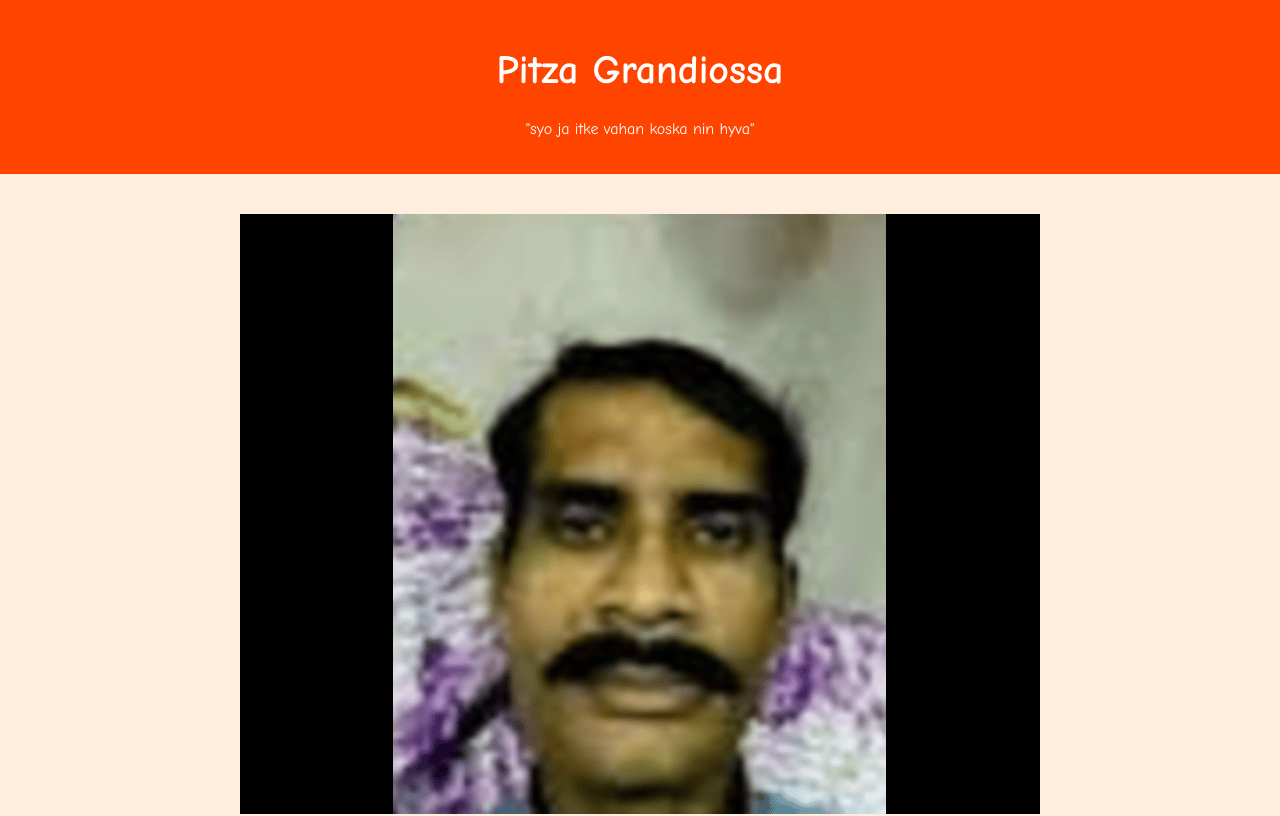
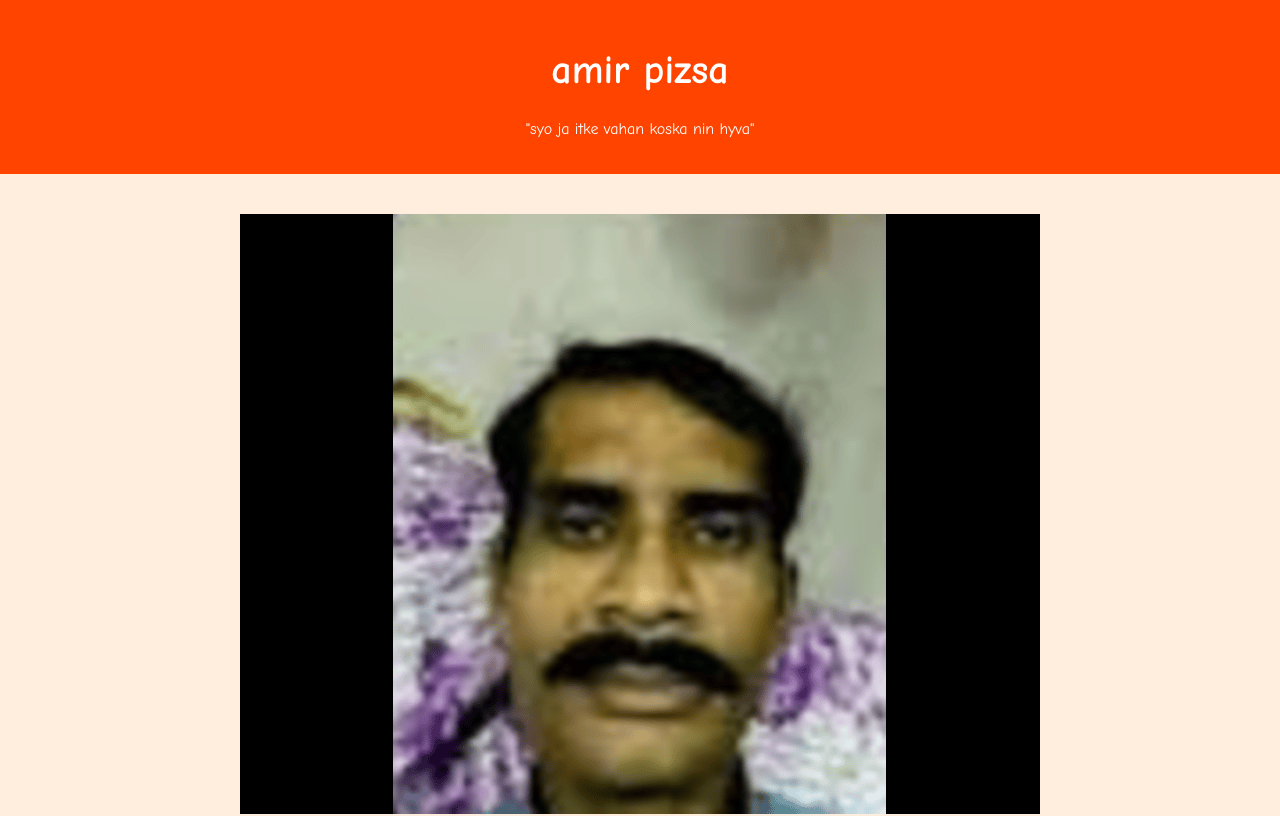
Before and after one commit to Nrthrn/nrthrn.github.io, a plain HTML site: page index.html in a window 1280 px wide. Shown: the top 816 px of the page. Drawn offline with Linux system fonts and the light colour scheme.

Commit message:
Update index.html

```diff
--- a/index.html
+++ b/index.html
@@ -62,7 +62,7 @@
 </head>
 <body>
     <header>
-        <h1>Pitza Grandiossa</h1>
+        <h1>amir pizsa</h1>
         <p>"syo ja itke vahan koska nin hyva"</p>
     </header>
 
```
